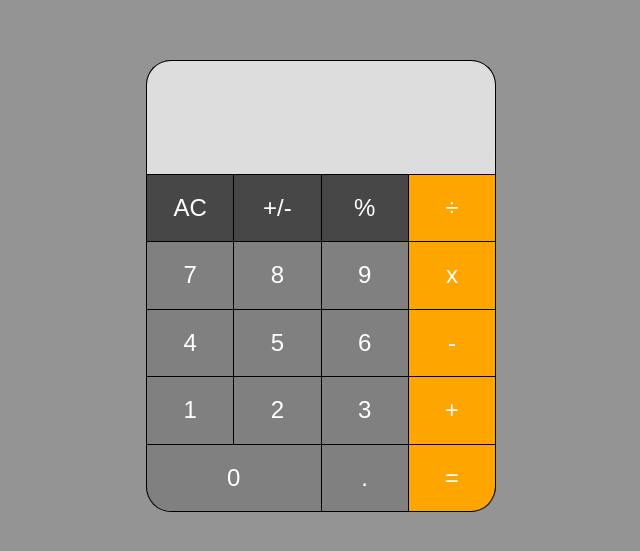
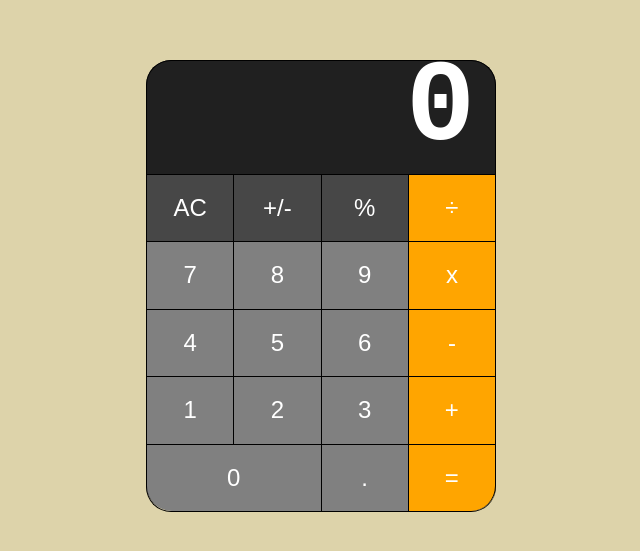
Before and after one commit to skukhniy/calculator, a plain HTML site: page index.html in a window 1280 px wide. Shown: the part 123-674 px from the top of the page, without its empty margins (327-967 px from the left). Drawn offline with Linux system fonts and the light colour scheme.

Commit message:
added number to the display

```diff
--- a/index.html
+++ b/index.html
@@ -8,7 +8,9 @@
     </head>
     <body>
         <div id='container'>
-            <div id='display'></div>
+            <div id='display'>
+                <h1>0</h1>
+            </div>
             <div id='buttons'>
                 <button id='AC' class='clear'>AC</button>
                 <button id='plusMinus' class='modifier'>+/-</button>
--- a/style.css
+++ b/style.css
@@ -2,7 +2,7 @@ body {
     height: 100%;
     width: 100%;
     position:fixed;
-    background-color: rgb(148, 148, 148);
+    background-color: rgb(221, 211, 170);
     display:flex;
     justify-content: center;
     align-items: center;
@@ -22,13 +22,29 @@ body {
 #display {
     width: 100%;
     height:25%;
-    background-color:rgb(221, 221, 221);
+    background-color:rgb(32, 32, 32);
     border-top: 1px solid black;
     border-right: 1px solid black;
     border-left: 1px solid black;
     border-top-left-radius: 25px;
     border-top-right-radius: 25px;
+    display:flex;
+    align-items:flex-end;
+    justify-content: flex-end;
 
+}
+
+#display h1{
+
+    color:white;
+    text-align:right;
+    margin-top: 0;
+    margin-bottom:0;
+    margin-right: 20px;
+    margin-left:35px;
+    font-size: 9vw;
+    font-family:monospace;
+    overflow: hidden;
 }
 #buttons{
     height:75%;
```
